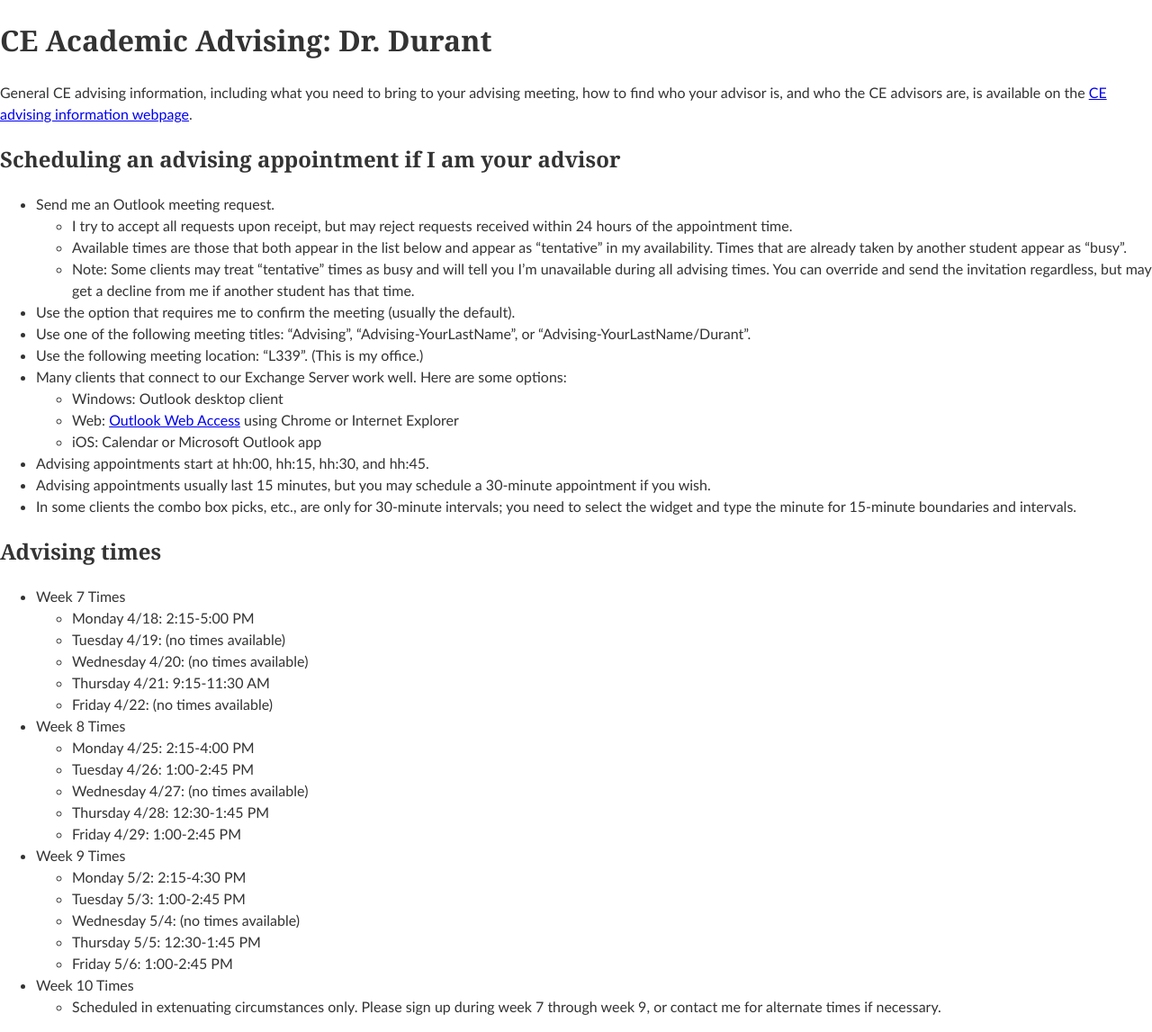
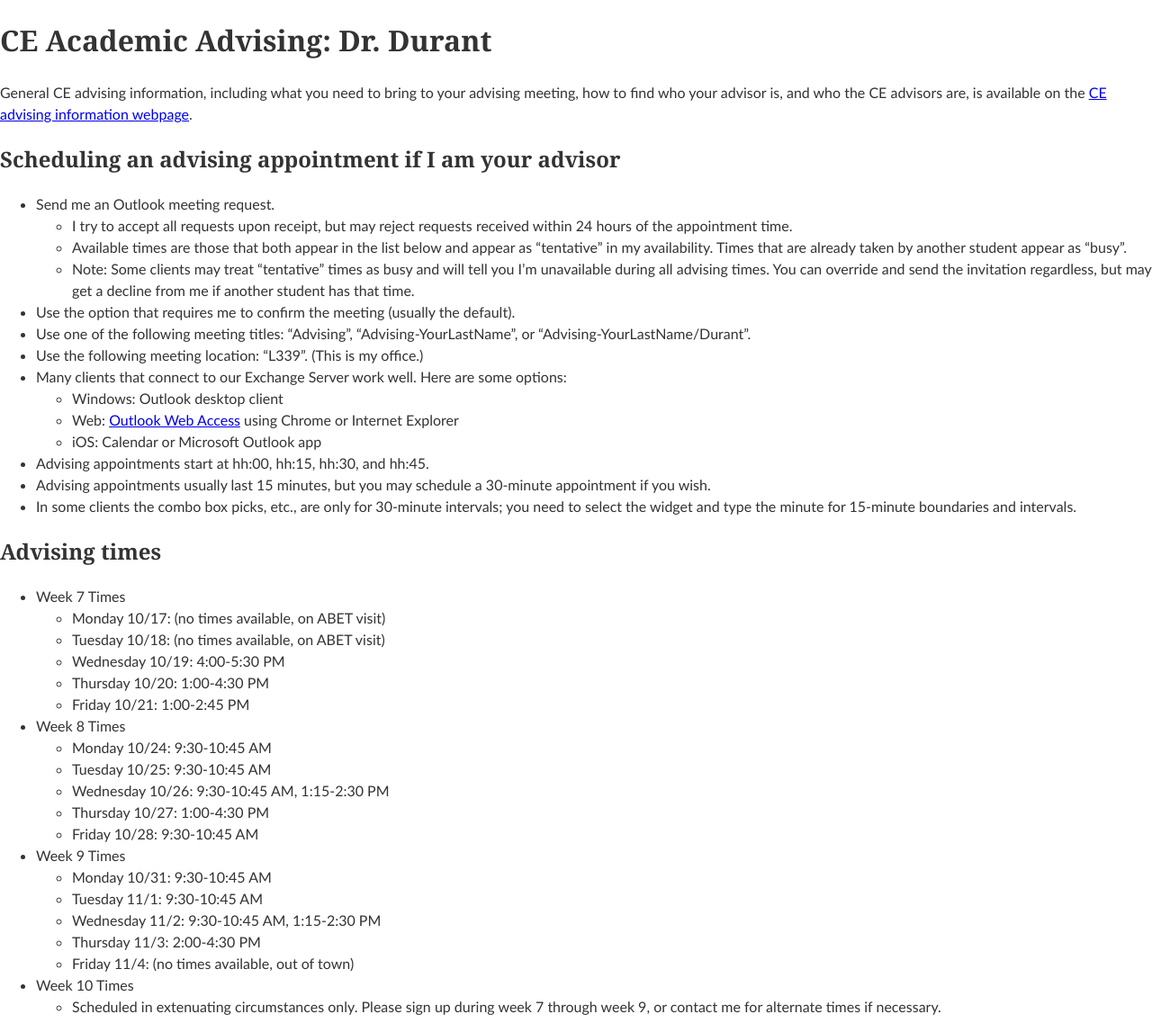
Before and after one commit to edurant/edurant.github.io, a Jekyll site: the page built from advising/durant.md, in a window 1280 px wide. Shown: the whole page at 90% size. Built offline with Jekyll 4.4.1, drawn with Linux system fonts in a browser that asks for light colours.

Commit message:
f22 advising times

```diff
--- a/advising/durant.md
+++ b/advising/durant.md
@@ -25,25 +25,25 @@ General CE advising information, including what you need to bring to your advisi
 ## Advising times
 
 * Week 7 Times
-  * Monday 4/18: 2:15-5:00 PM
-  * Tuesday 4/19: (no times available)
-  * Wednesday 4/20: (no times available)
-  * Thursday 4/21: 9:15-11:30 AM
-  * Friday 4/22: (no times available)
+  * Monday 10/17: (no times available, on ABET visit)
+  * Tuesday 10/18: (no times available, on ABET visit)
+  * Wednesday 10/19: 4:00-5:30 PM
+  * Thursday 10/20: 1:00-4:30 PM
+  * Friday 10/21: 1:00-2:45 PM
 
 * Week 8 Times
-  * Monday 4/25: 2:15-4:00 PM
-  * Tuesday 4/26: 1:00-2:45 PM
-  * Wednesday 4/27: (no times available)
-  * Thursday 4/28: 12:30-1:45 PM
-  * Friday 4/29: 1:00-2:45 PM
+  * Monday 10/24: 9:30-10:45 AM
+  * Tuesday 10/25: 9:30-10:45 AM
+  * Wednesday 10/26: 9:30-10:45 AM, 1:15-2:30 PM
+  * Thursday 10/27: 1:00-4:30 PM
+  * Friday 10/28: 9:30-10:45 AM
 
 * Week 9 Times
-  * Monday 5/2: 2:15-4:30 PM
-  * Tuesday 5/3: 1:00-2:45 PM
-  * Wednesday 5/4: (no times available)
-  * Thursday 5/5: 12:30-1:45 PM
-  * Friday 5/6: 1:00-2:45 PM
+  * Monday 10/31: 9:30-10:45 AM
+  * Tuesday 11/1: 9:30-10:45 AM
+  * Wednesday 11/2: 9:30-10:45 AM, 1:15-2:30 PM
+  * Thursday 11/3: 2:00-4:30 PM
+  * Friday 11/4: (no times available, out of town)
 
 * Week 10 Times
   * Scheduled in extenuating circumstances only. Please sign up during week 7 through week 9, or contact me for alternate times if necessary.
```
